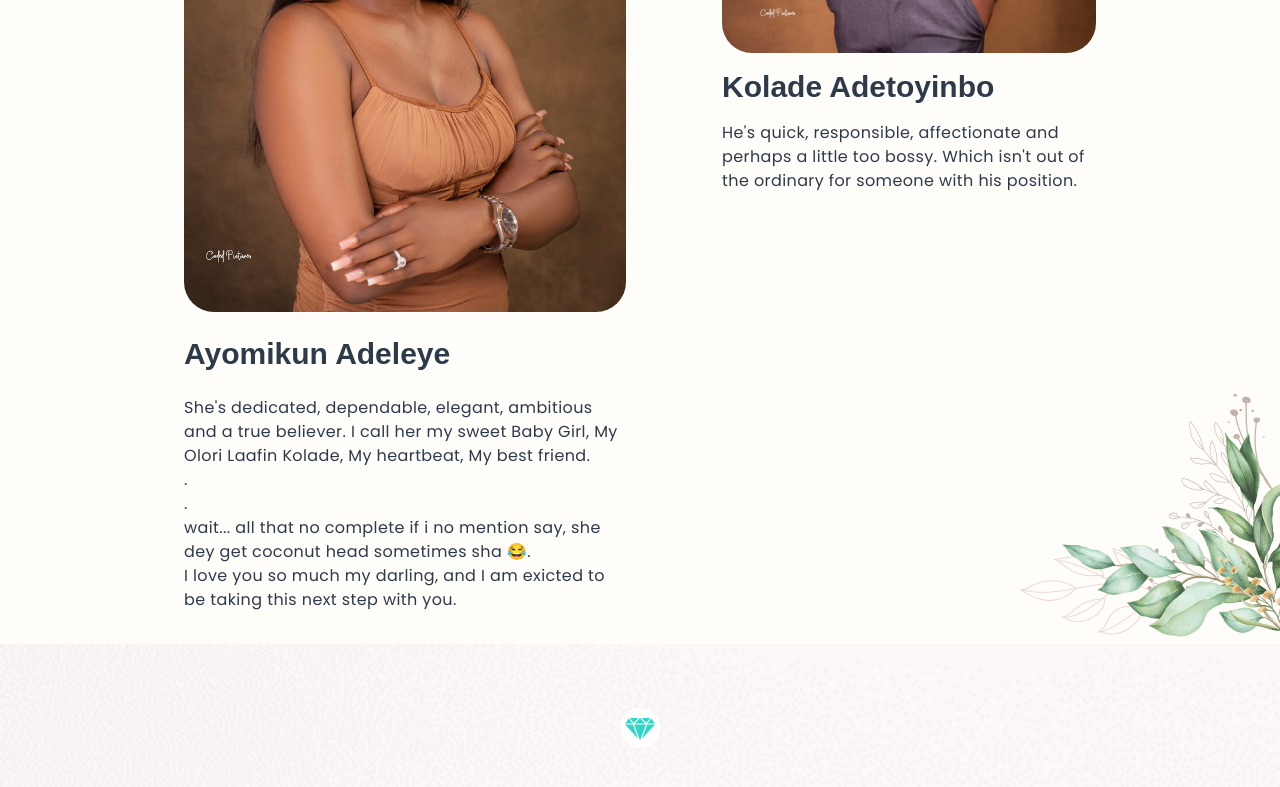
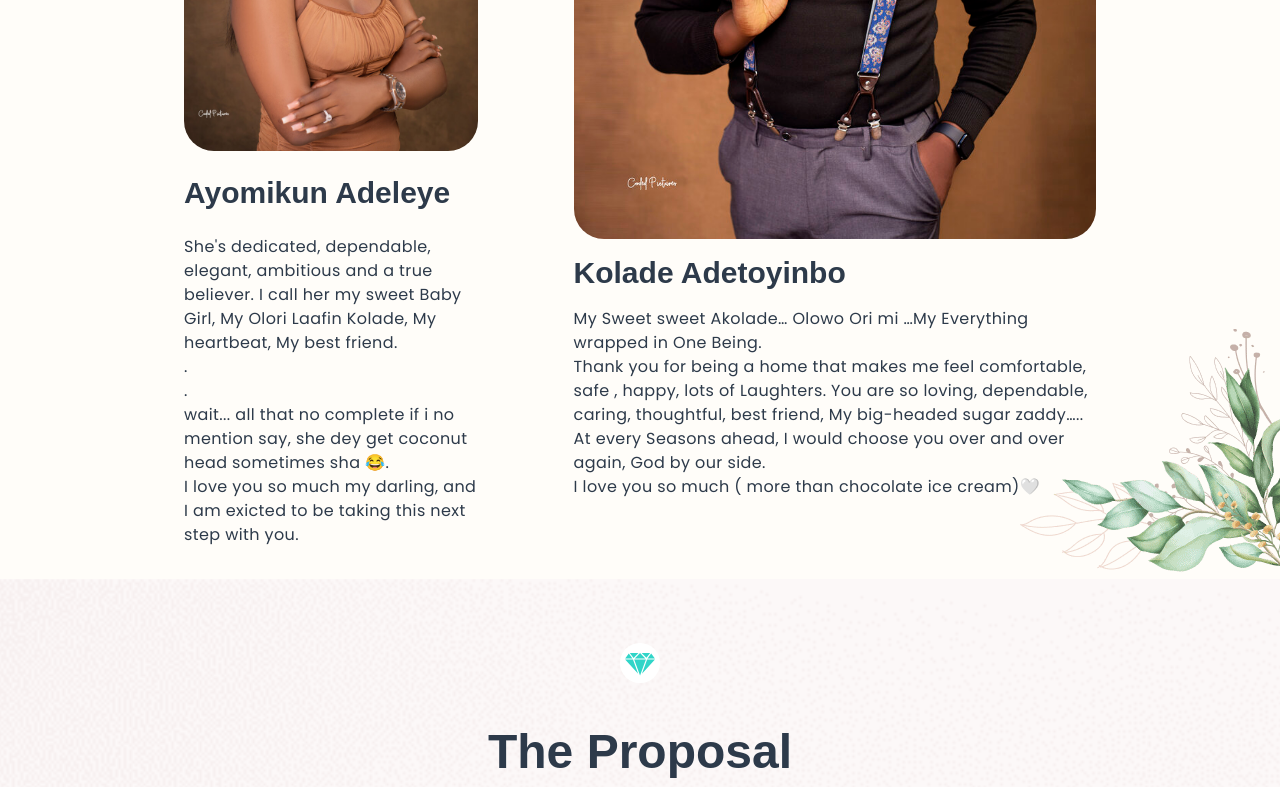
Before and after one commit to Meekunn/weddingsite, a Next.js app: page / in a window 1280 px wide. Shown: the part 1420-2207 px from the top of the page. Built offline with nearby package versions, Linux system fonts and the light colour scheme; a web font is replaced by a local one.

Commit message:
content updated

```diff
--- a/src/components/Proposal/index.tsx
+++ b/src/components/Proposal/index.tsx
@@ -35,7 +35,7 @@ const Proposal = () => {
 					<Image src={ProposalImage} alt={"Groom"} sizes="350px" />
 				</Box>
 				<Flex direction={"column"} gap={8} zIndex={10}>
-					<Text fontSize={"sm"}>
+					<Text fontSize={"md"}>
 					"You are special. Your smile, kindness, and compassion drew me in. You're the one I want to spend my life with, sharing joy, adventures, and building a family. Together, we'll face challenges, triumph, and create lasting memories. I promise to love you wholeheartedly, every day till infinity"
 					</Text>
 					<Text textAlign="end" fontStyle={"italic"} fontSize={"lg"}>
--- a/src/components/TheCouple/index.tsx
+++ b/src/components/TheCouple/index.tsx
@@ -79,12 +79,12 @@ const TheCouple = () => {
 							Kolade Adetoyinbo
 						</Heading>
 						<Text fontSize={"md"} letterSpacing={"wide"}>
-							He&apos;s quick, responsible, affectionate and perhaps a little too bossy. Which isn&apos;t out of the ordinary for
-							someone with his position.
+						My Sweet sweet Akolade… Olowo Ori mi …My Everything wrapped in One Being.<br />
+						Thank you for being a home that makes me feel comfortable, safe , happy, lots of Laughters. You are so loving, dependable, caring, thoughtful, best friend, My big-headed sugar zaddy….. At every Seasons ahead, I would choose you over and over again, God by our side.
+						<br/>I love you so much ( more than chocolate ice cream)🤍
 						</Text>
 					</Flex>
 				</Flex>
-				{/* <ChakraImage src={flower1.src} position="absolute" bottom={0} right={0} /> */}
 			</Flex>
 		</Flex>
 	);
```
